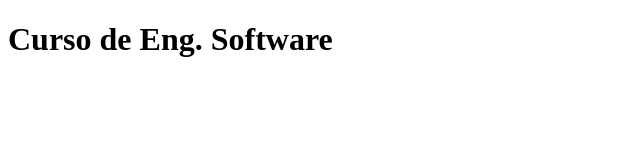
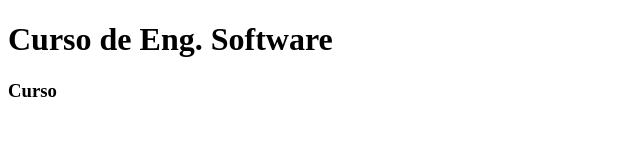
Before and after one commit to HenriqueBarbosaSJr/aulaGitUBM, a plain HTML site: page index.html in a window 1280 px wide. Shown: the full height of the page, 0-640 px from the left. Drawn offline with Linux system fonts and the light colour scheme.

Commit message:
Inclusão do h3

```diff
--- a/index.html
+++ b/index.html
@@ -8,5 +8,6 @@
 <body>
     <h1>Curso de Eng. Software</h1>
 
+    <h3>Curso</h3>
 </body>
 </html>
```
